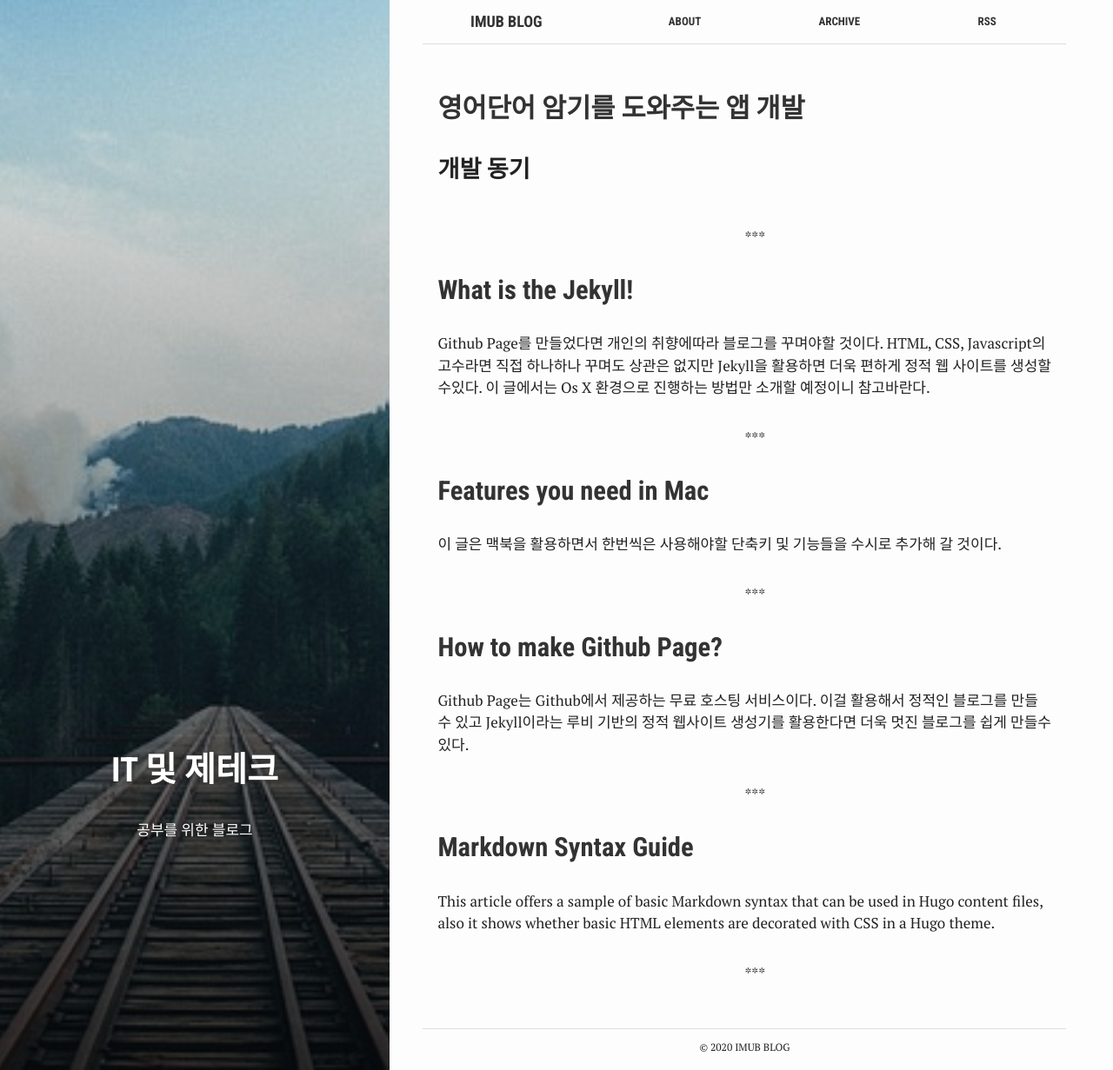
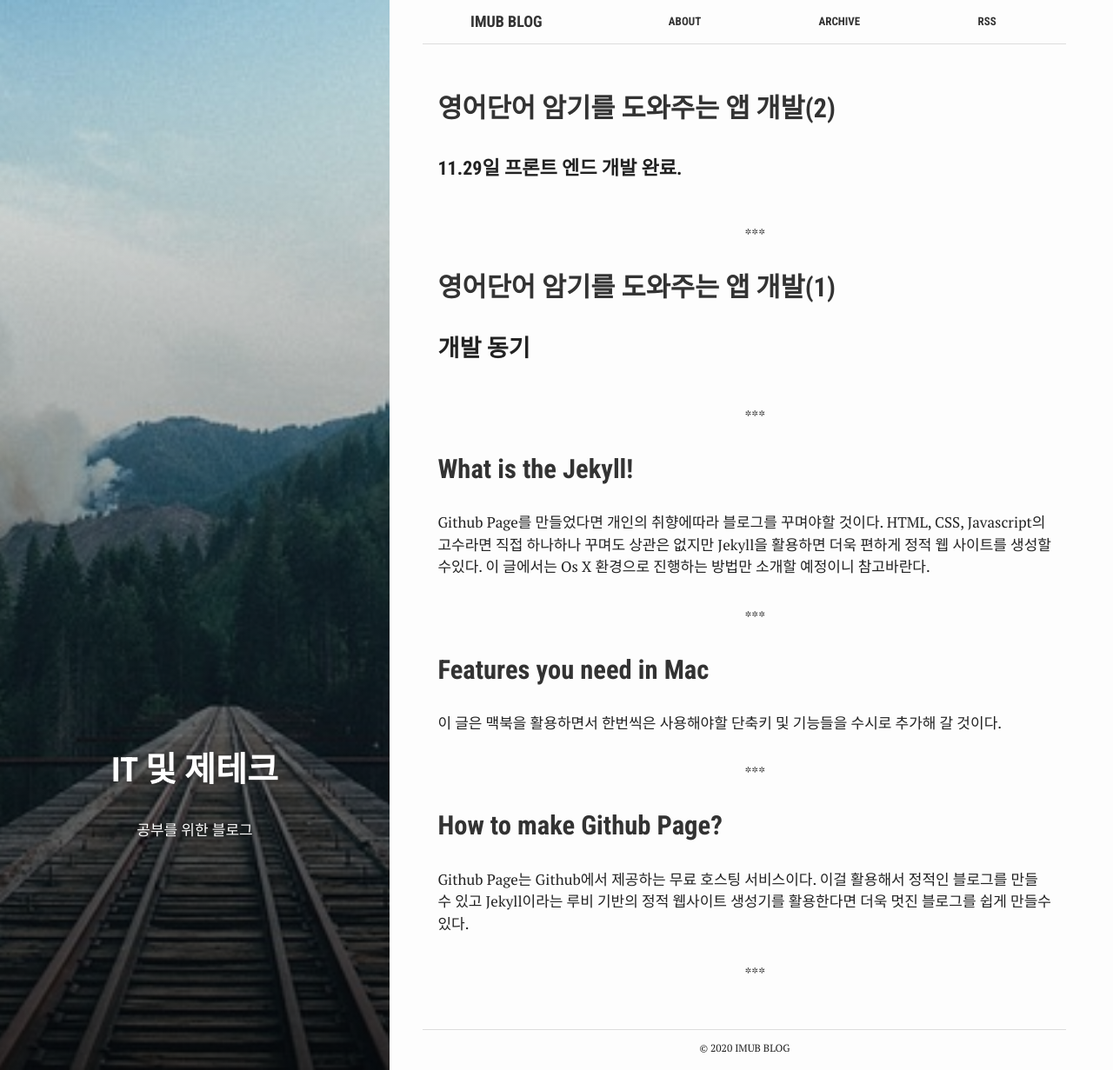
Before and after one commit to ImUB/imub.github.io, a Jekyll site: the page built from index.html, in a window 1280 px wide and 1231 px high. Shown: the whole window at 87% size. Built offline with Jekyll 4.4.1, drawn with Linux system fonts in a browser that asks for light colours; some of the changed lines change nothing that is shown.

Commit message:
upload Voca App1

```diff
--- a/_posts/2020-11-23-English-Word-App.md
+++ b/_posts/2020-11-23-English-Word-App.md
@@ -1,7 +1,7 @@
 ---
 bg: "tools.jpg"
 layout: post
-title:  "영어단어 암기를 도와주는 앱 개발"
+title:  "영어단어 암기를 도와주는 앱 개발(1)"
 crawlertitle: "About Android"
 summary: "영어단어 어플 개발"
 date:   2020-11-23 22:19:47 +0700
--- /dev/null
+++ b/_posts/2020-12-13-English-Word-App1.md
@@ -0,0 +1,19 @@
+---
+bg: "tools.jpg"
+layout: post
+title:  "영어단어 암기를 도와주는 앱 개발(2)"
+crawlertitle: "About Android"
+summary: "영어단어 어플 개발"
+date:   2020-12-13 00:40:47 +0700
+categories: posts
+tags: ['Android']
+author: ImuB
+---
+
+#### 11.29일 프론트 엔드 개발 완료.
+
+첫 포스팅에서 디자인했던대로 UI는 구현했다. 개발하다보니 환경설정을 탭했을때 나오는 xml도 구현해야된다는걸 발견했고. 개발하는 중간에 추가해서 넣을 예정이다.
+
+#### 데이터 파싱
+
+이후 토익 영단어 데이터를 구글에서 검색하고 파싱해서 DB에 넣을 수 있도록 가공하는 작업을 해야하지만 좋은 데이터를 찾기가 어렵고 찾고나서도 파싱하는것을 처음하다보니 쉽지가 않았다.나 같은 경우에는 hwp로 찾아서 첫 시도는 python ole라이브러리를 이용해서 파싱하려고했으나 PvrText로 파싱을 해보니 모든 내용이 파싱되지 않았고 Body Text/Section을 파싱하면 다 나오겠다 싶었지만 디코딩이 되지않아 제대로 된 결과값을 찾지못했다. 찾는다면 방법은 나오겠지만 너무 시간이 지체되는것 같아서 다른 방법을 찾기로했고 pyhwp라이브러리를 이용해서 손쉽게 데이터를 파싱했다. 이제 이것을 가공하는 DB에서 이해하도록 잘 가공만 하면 된다.
```
